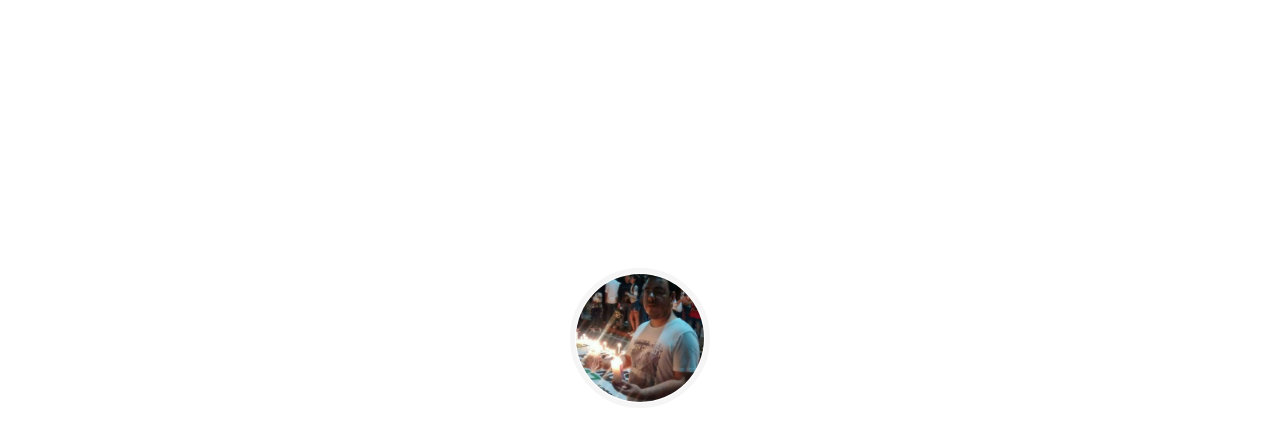
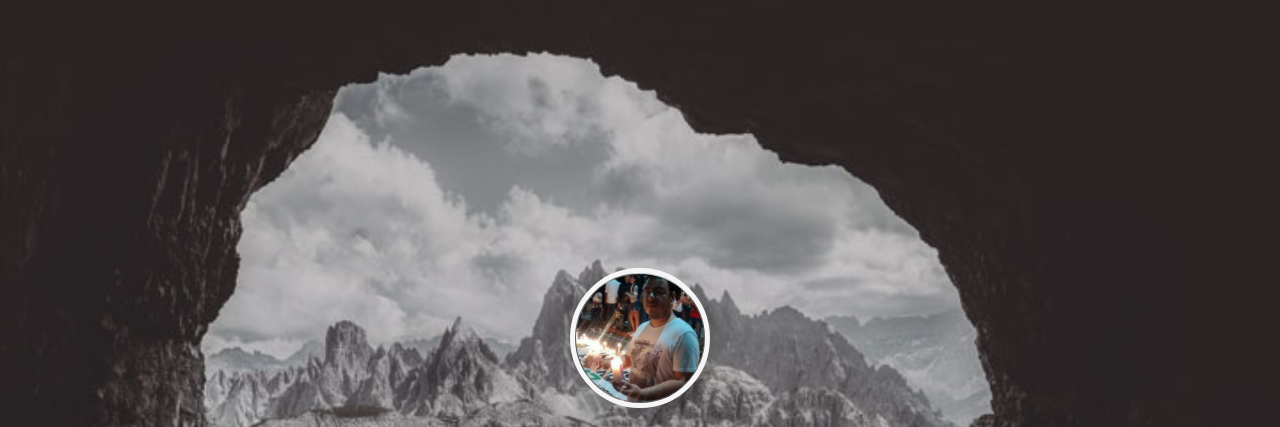
Before and after one commit to carlosp81/mir, a plain HTML site: page index.html in a window 1280 px wide. Shown: the top 427 px of the page. Drawn offline with Linux system fonts and the light colour scheme.

Commit message:
Update index.css

```diff
--- a/index.css
+++ b/index.css
@@ -8,7 +8,7 @@ body {
 }
 
 #hero {
-  background-image: url(src/img/cave-desktop-backgrounds-dolomites.jpg);
+  background-image: url(cave-desktop-backgrounds-dolomites.jpg);
   background-size: cover;
   background-position: center center;
   position: relative;
```
